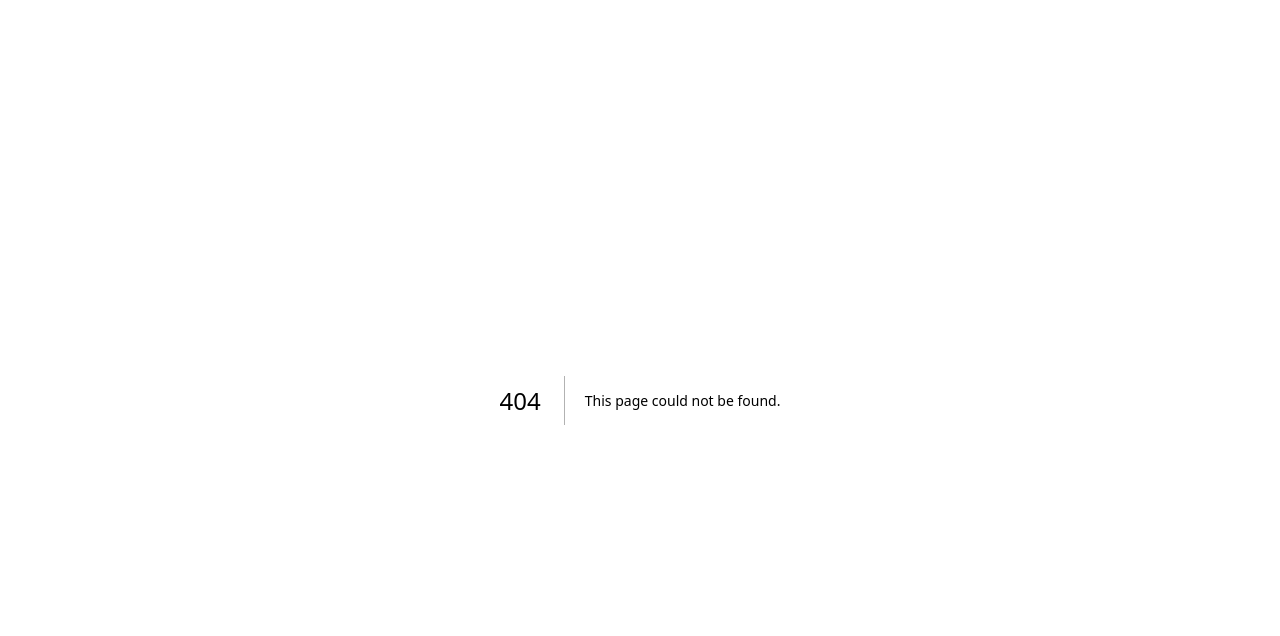
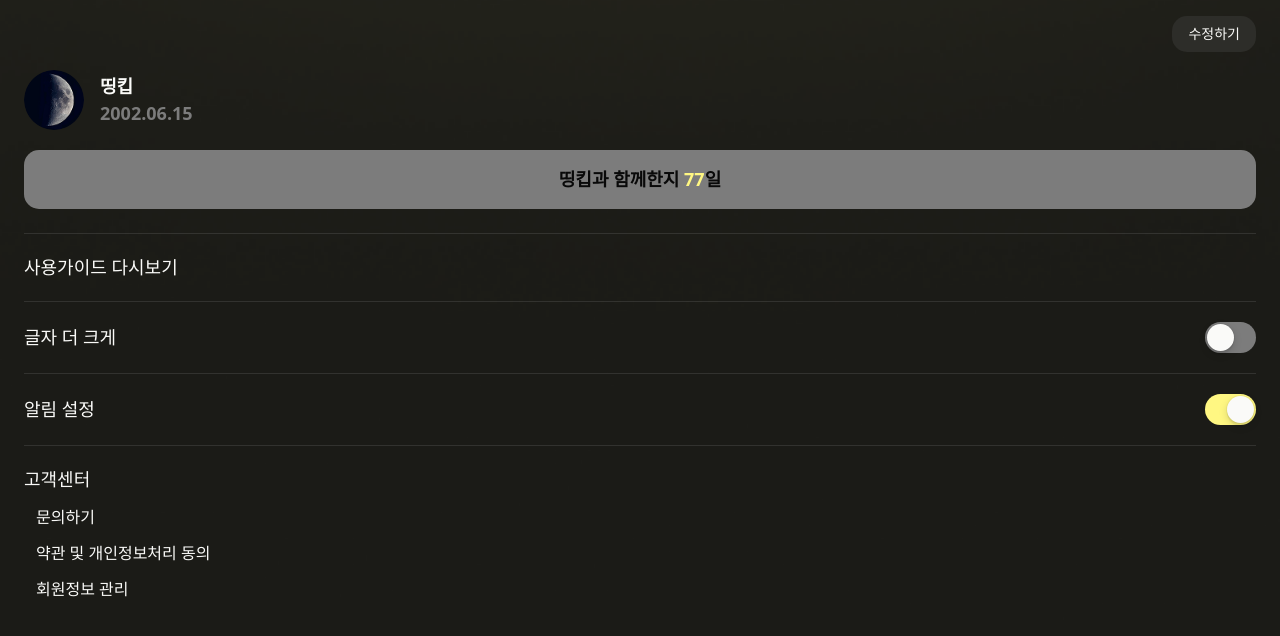
Before and after one commit to 9ITHON/6-Thinkeep-FE, a Next.js app: page /option in a window 1280 px wide. Before the commit this address had no page. Shown: the top 636 px of the page. Built offline with nearby package versions, Linux system fonts and the light colour scheme.

Commit message:
feat: 옵션 페이지 추가

```diff
--- /dev/null
+++ b/src/pages/option.tsx
@@ -0,0 +1,88 @@
+"use client";
+
+import React, { useState } from "react";
+import Image from "next/image";
+import Toggle from "@/components/UI/Toggle";
+
+const OptionPage = () => {
+  const [isTextBig, setIsTextBig] = useState(false);
+  const [isAlarmOn, setIsAlarmOn] = useState(true);
+
+  return (
+    <div className="relative w-full h-screen text-white flex justify-center">
+      <div className="relative w-full h-full">
+        <Image
+          src="/images/home_background_img.png"
+          alt="배경"
+          fill
+          className="object-cover z-0"
+          priority
+        />
+
+        <div className="relative z-10 px-6 pt-[70px] pb-[120px]">
+          <button className="absolute top-4 right-6 text-sm text-white bg-[#2D2D29] px-4 py-2 rounded-[15px]">
+            수정하기
+          </button>
+
+          {/* 프로필 영역 */}
+          <div className="flex items-center justify-between">
+            <div className="flex items-center gap-4">
+              <Image
+                src="/images/profile_img.png"
+                alt="프로필"
+                width={60}
+                height={60}
+                className="rounded-full"
+              />
+              <div>
+                <p className="font-semibold text-[18px]">띵킵</p>
+                <p className="text-[18px] font-semibold text-[#7C7C7C]">
+                  2002.06.15
+                </p>
+              </div>
+            </div>
+          </div>
+
+          {/* 함께한 날짜 */}
+          <div className="mt-5 w-full py-4 rounded-[15px] bg-[#7C7C7C] text-center text-[18px] font-semibold text-[#090909] backdrop-blur-[125px]">
+            띵킵과 함께한지 <span className="text-[#FFF782]">77</span>일
+          </div>
+
+          {/* 설정 항목 */}
+          <div className="mt-6 space-y-5 text-[18px] text-[#fafaf8] font-normal">
+            <div className="border-t border-white/10 pt-5">
+              <p>사용가이드 다시보기</p>
+            </div>
+
+            <div className="flex justify-between items-center border-t border-white/10 pt-5">
+              <p>글자 더 크게</p>
+              <Toggle
+                isOn={isTextBig}
+                onToggle={() => setIsTextBig((p) => !p)}
+              />
+            </div>
+
+            <div className="flex justify-between items-center border-t border-white/10 pt-5">
+              <p>알림 설정</p>
+              <Toggle
+                isOn={isAlarmOn}
+                onToggle={() => setIsAlarmOn((p) => !p)}
+              />
+            </div>
+
+            <div className="border-t border-white/10 pt-5 space-y-3 ">
+              <p className="text-[18px]">고객센터</p>
+              <div className="flex flex-col text-[16px] pl-3 gap-3">
+                <p>문의하기</p>
+                <p>약관 및 개인정보처리 동의</p>
+                <p>회원정보 관리</p>
+              </div>
+            </div>
+          </div>
+        </div>
+      </div>
+    </div>
+  );
+};
+
+export default OptionPage;
```
Also changed, not shown: public/images/home_background_img.png (added), public/images/profile_img.png (added).
